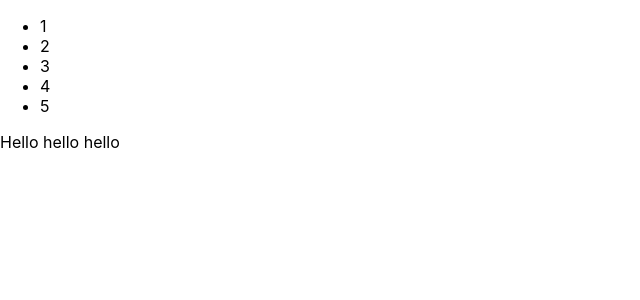
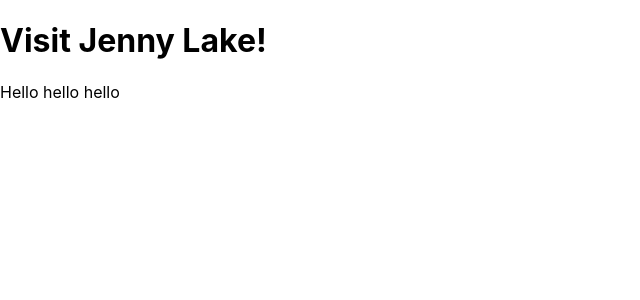
Before and after one commit to GabFitzgerald/my-first-react-app, a React (Create React App) app: page / in a window 1280 px wide. Shown: the top 300 px of the page, without its empty margins (0-640 px from the left). Built offline with nearby package versions, Linux system fonts and the light colour scheme.

Commit message:
implementing conditional rendering

```diff
--- a/src/index.js
+++ b/src/index.js
@@ -2,19 +2,30 @@
 import ReactDOM from 'react-dom';
 import './index.css';
 
-const list = [1, 2, 3, 4, 5]
-
-function App({items}) {
+function Lake() {
   return (
-   <ul>
-     {items.map(item => (
-      <li key={item.toString()}>{item}</li>
-     ))}
-   </ul>
+  <div>
+    <h1> Visit Jenny Lake!</h1>
+  </div>
   )
 }
 
+function SkiResort() {
+  return (
+    <div>
+      <h1>Visit Jackson Hole Mountain Resort!</h1>
+    </div>
+  )
+}
+
+function App(props) {
+  if(props.season === "summer") {
+    return <Lake />
+  }
+  return <SkiResort />
+}
+
 ReactDOM.render(
-  <App items={list}/>,
+  <App season="summer"/>,
   document.getElementById('root')
 );
```
